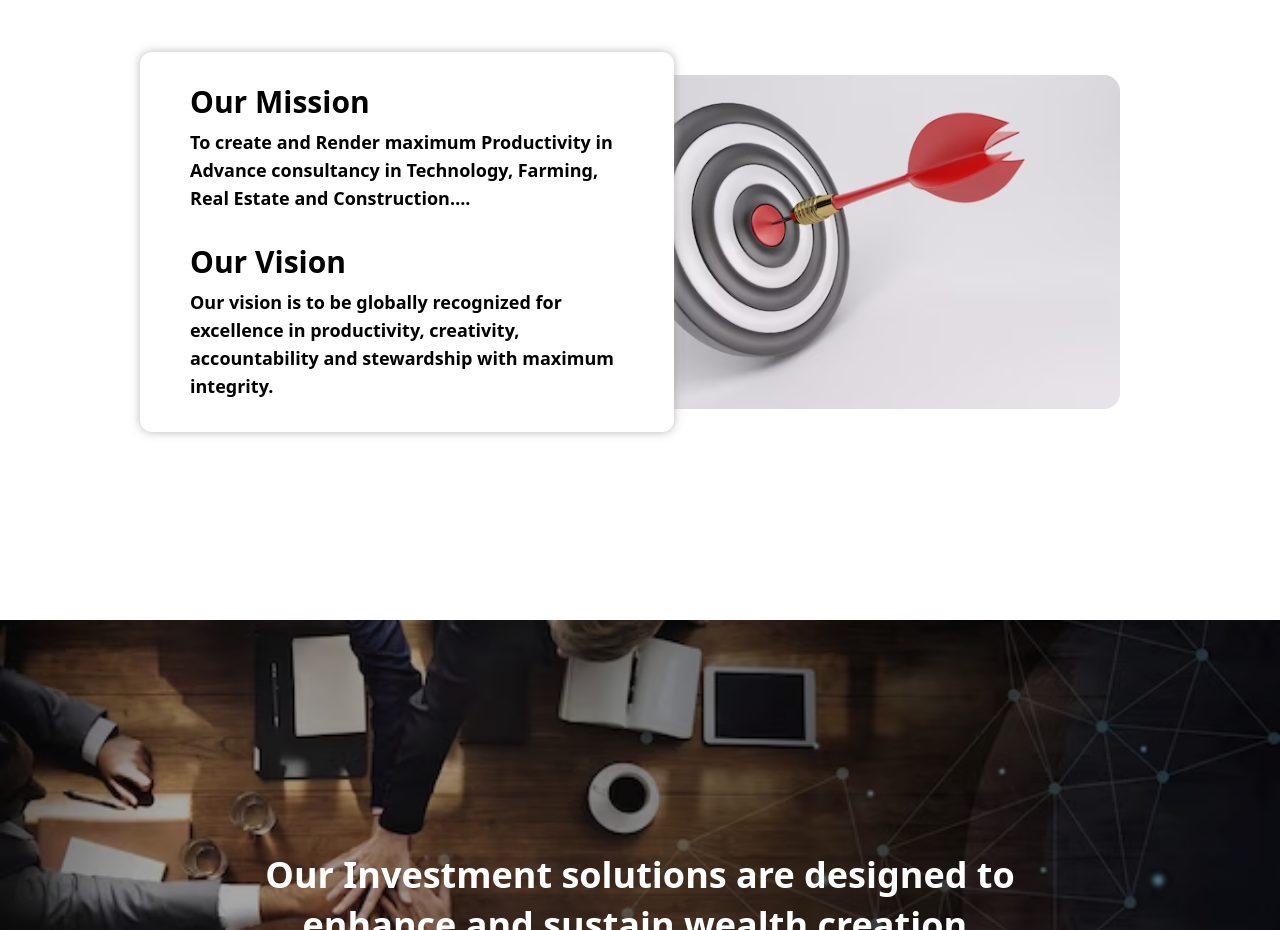
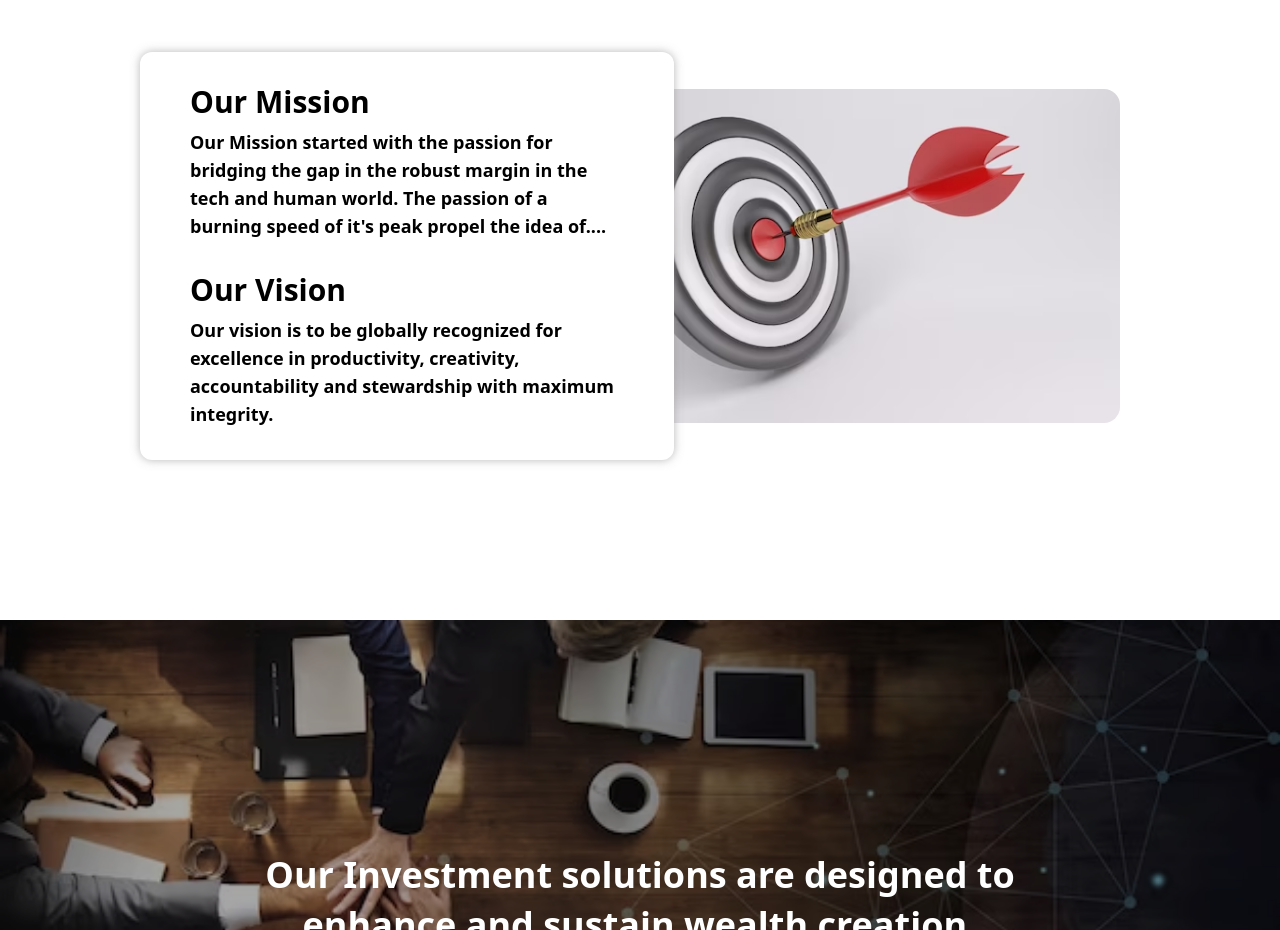
Before and after one commit to Haryomidey/deeplord, a React (Vite) app: page / in a window 1280 px wide. Shown: the part 860-1790 px from the top of the page. Built offline with nearby package versions, Linux system fonts and the light colour scheme.

Commit message:
feat: made some changes on the images

```diff
--- a/src/components/WhoWeAre.jsx
+++ b/src/components/WhoWeAre.jsx
@@ -11,7 +11,7 @@ const WhoWeAre = () => {
             <h1 className='font-semibold mobile_small:text-3xl text-xl mb-2'>Our Mission</h1>
             <p className='mobile_small:text-lg text-sm font-semibold'>
               <Link to='/our-mission'>
-                To create and Render maximum Productivity in Advance consultancy in Technology, Farming, Real Estate and Construction….
+                Our Mission started with the passion for bridging the gap in the robust margin in the tech and human world. The passion of a burning speed of it's peak propel the idea of....
               </Link>
             </p>
           </div>
```
